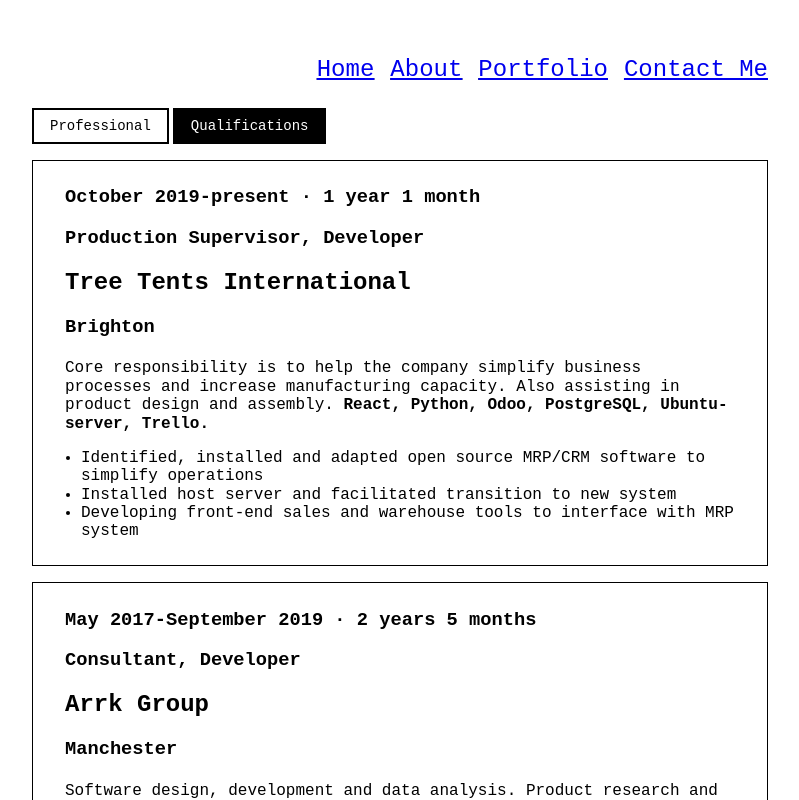
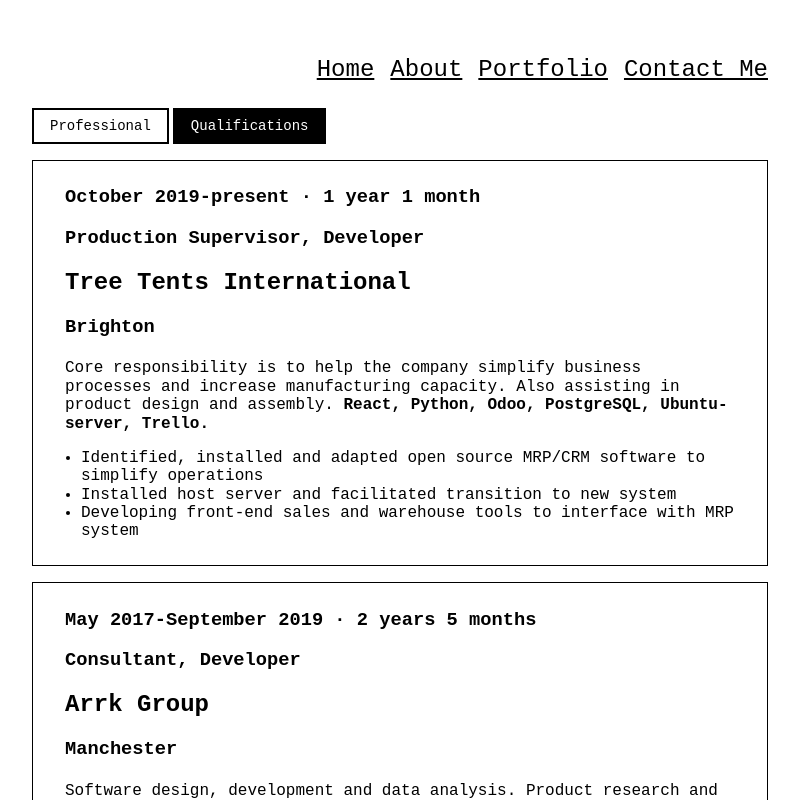
Before and after one commit to chromebanana/personal-website, a React (Create React App) app: page /portfolio in a window 1280 px wide. Shown: the top 800 px of the page, without its empty margins (240-1039 px from the left). Built offline with nearby package versions, Linux system fonts and the light colour scheme.

Commit message:
remove dotted line

```diff
--- a/src/components/Button.js
+++ b/src/components/Button.js
@@ -2,7 +2,12 @@
 
 const Button = ({ text, active, onClick }) => {
   return(
- <a className={active ?  "f6 link ph3 pv2 mb2 dib black bg-white ba bw1 mr1 " :"f6 link ph3 pv2 mb2 dib white bg-black mr1 ba bw1 b--black bg-animate hover-bg-white hover-black"} onClick={onClick} href="#0">{text}</a>
+ <a className={active ?
+ 	"f6 no-underline ph3 pv2 mb2 dib black bg-white ba bw1 mr1 " :
+    "f6 no-underline ph3 pv2 mb2 dib white bg-black mr1 ba bw1 b--black bg-animate hover-bg-white hover-black"}
+    onClick={onClick}
+    href="#0">{text}
+    </a>
   )
 }
 
--- a/src/components/Navigation.js
+++ b/src/components/Navigation.js
@@ -4,10 +4,10 @@
 export const Navigation = () => {
   return (
 			<nav  className="mw7 pv3 mh0 db tr">
-		<p className='dim black underline f3 dib ml3 pointer mv2'><Link to="/">Home</Link></p>
-		<p className='link dim black underline f3 dib ml3 pointer mv2'><Link to="/about">About</Link></p>
-		<p className='link dim black underline f3 dib ml3 pointer mv2'><Link to="/portfolio">Portfolio</Link></p>
-		<p className='link dim black underline f3 dib ml3 pointer mv2'><Link to="/contact">Contact Me</Link></p>
+		<Link className='dim black underline f3 dib ml3 pointer mv2' to="/">Home</Link>
+		<Link className='dim black underline f3 dib ml3 pointer mv2' to="/about">About</Link>
+		<Link className='dim black underline f3 dib ml3 pointer mv2' to="/portfolio">Portfolio</Link>
+		<Link className='dim black underline f3 dib ml3 pointer mv2' to="/contact">Contact Me</Link>
 		</nav>
     )
 }
--- a/src/pages/Portfolio.js
+++ b/src/pages/Portfolio.js
@@ -1,4 +1,6 @@
 import React from 'react';
+import Button from '../components/Button.js'
+
  const PortfolioItem = ({ date, role, title, location, detail, body }) => {
   return (
         <div className="pv2">
@@ -13,13 +15,6 @@
         </div>
 
     )
-}
-
-
-const Button = ({ text, active, onClick }) => {
-  return(
- <a className={active ?  "f6 link ph3 pv2 mb2 dib black bg-white ba bw1 mr1 " :"f6 link ph3 pv2 mb2 dib white bg-black mr1 ba bw1 b--black bg-animate hover-bg-white hover-black"} onClick={onClick} href="#0">{text}</a>
-  )
 }
 
 
```
